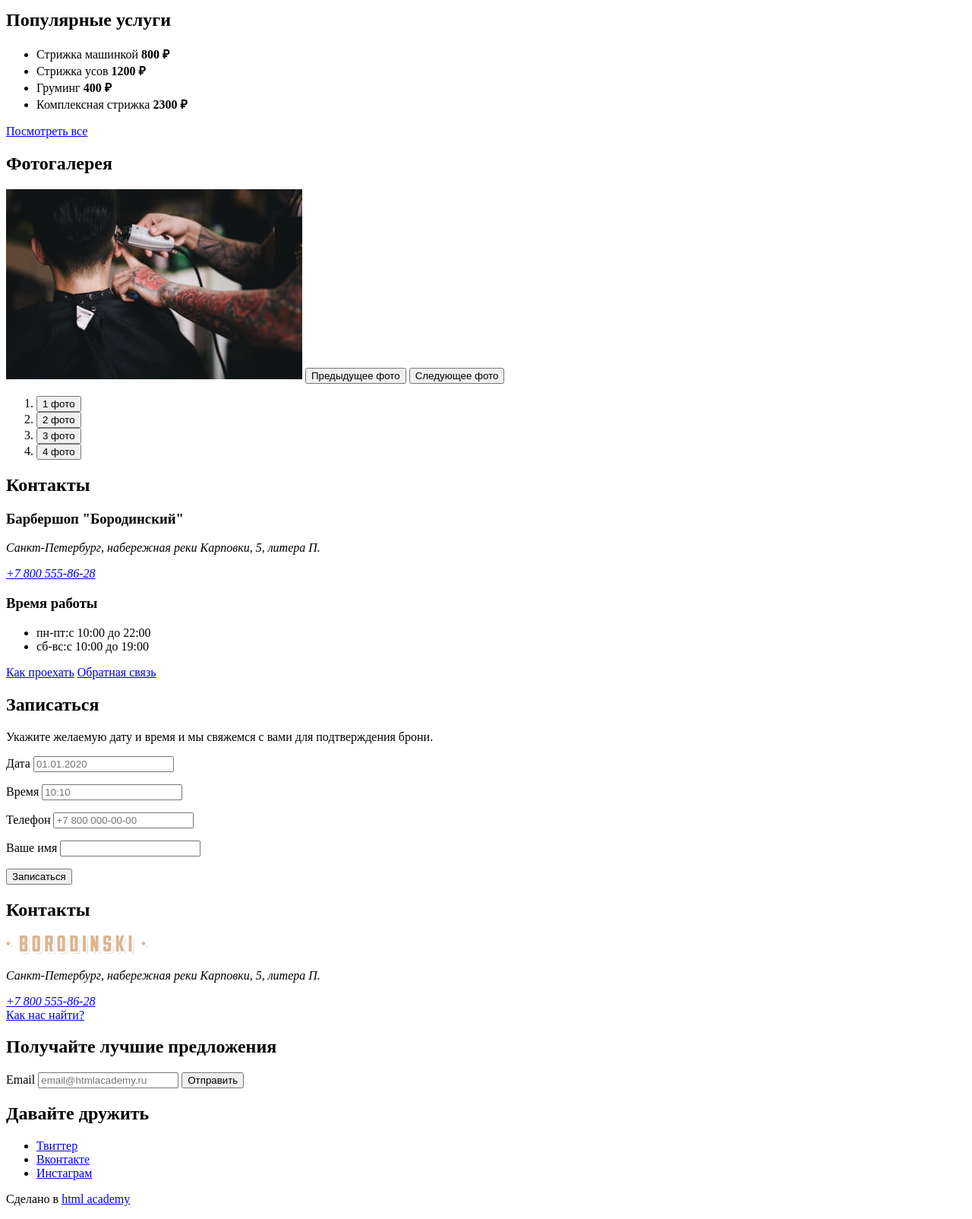
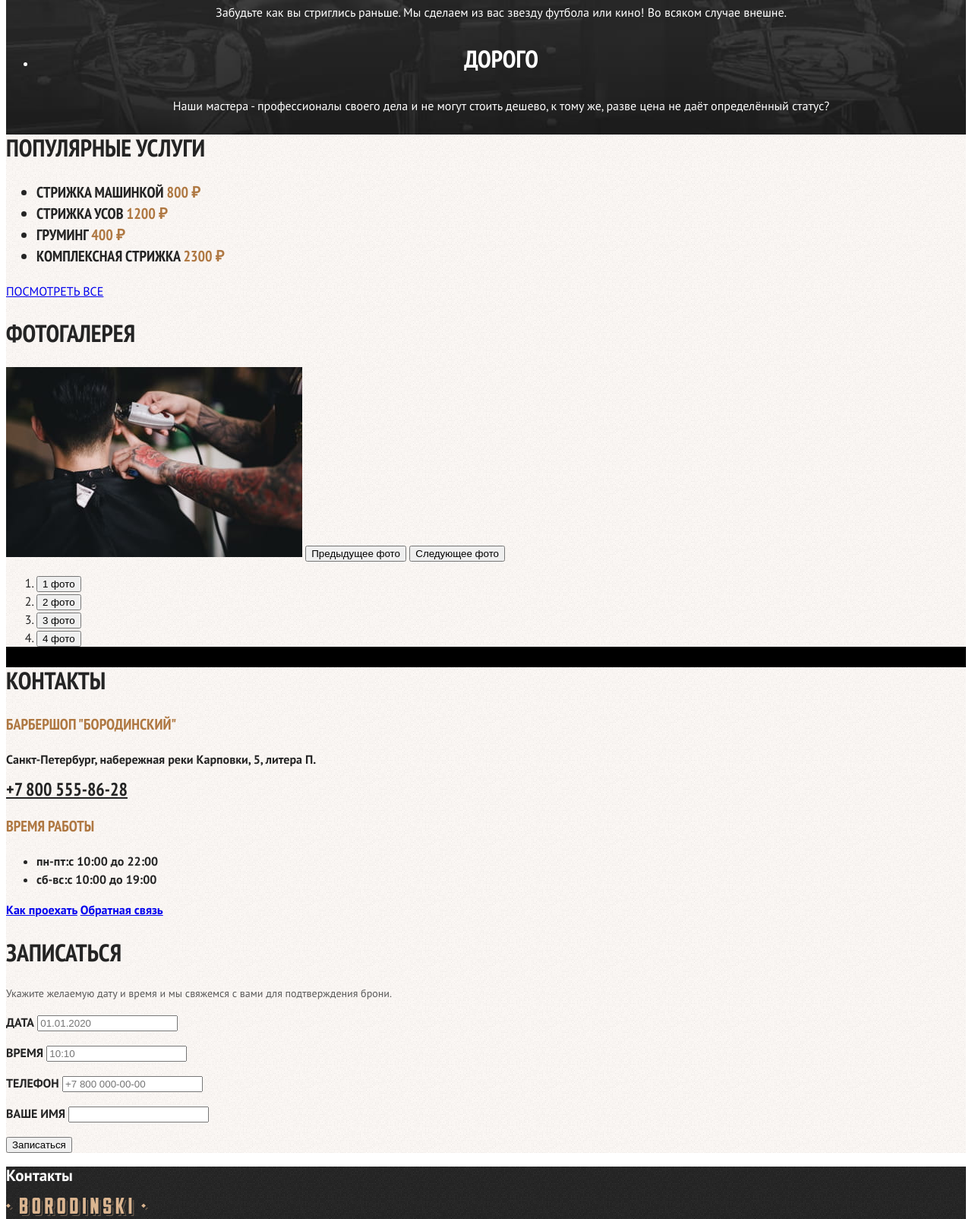
Before and after one commit to Art-Yakovlev/barbershop, a plain HTML site: page index.html in a window 1280 px wide. Shown: the part 663-2267 px from the top of the page at 76% size. Drawn offline with Linux system fonts and the light colour scheme.

Commit message:
Базовая стилизация проекта

```diff
--- a/index.html
+++ b/index.html
@@ -57,6 +57,7 @@
                     </li>
                 </ul>
             </section>
+            <div class="index-columns">
                 <section class="services">
                     <h2 class="services-title">Популярные услуги</h2>
                     <ul class="services-list">
@@ -111,6 +112,8 @@
                         </li>
                     </ol>
                 </section>
+            </div>
+            <div class="index-columns">
                 <section class="contacts">
                     <h2 class="contacts-title">Контакты</h2>
                     <h3 class="contacts-subtitle">Барбершоп "Бородинский"</h3>
@@ -128,27 +131,28 @@
                 </section>
                 <section class="appointment">
                     <h2 class="appointment-title">Записаться</h2>
-                <p class="">Укажите желаемую дату и время и мы свяжемся с вами для подтверждения брони.</p>
+                    <p class="appointment-description">Укажите желаемую дату и время и мы свяжемся с вами для подтверждения брони.</p>
                     <form class="appointment-form" action="https://echo.htmlacademy.ru/" method="post">
                         <p class="appointment-form-date">
-                        <label for="appointment-date">Дата</label>
+                            <label class="appointment-label" for="appointment-date">Дата</label>
                             <input type="text" id="appointment-date" name="appointment-date" placeholder="01.01.2020">
                         </p>
                         <p class="appointment-form-time">
-                        <label for="appointment-time">Время</label>
+                            <label class="appointment-label" for="appointment-time">Время</label>
                             <input type="text" id="appointment-time" name="appointment-time" placeholder="10:10">
                         </p>
                         <p class="appointment-form-phone">
-                        <label for="appointment-form-phone">Телефон</label>
+                            <label class="appointment-label" for="appointment-form-phone">Телефон</label>
                             <input type="tel" id="appointment-phone" name="appointment-phone" placeholder="+7 800 000-00-00">
                         </p>
                         <p class="appointment-form-name">
-                        <label for="appointment-date">Ваше имя</label>
+                            <label class="appointment-label" for="appointment-date">Ваше имя</label>
                             <input type="text" id="appointment-name" name="appointment-name">
                         </p>
                         <button class="button" type="submit">Записаться</button>
                     </form>
                 </section>
+            </div>
         </main>
         <footer class="page-footer">
             <section class="footer-contacts">
--- a/styles/styles.css
+++ b/styles/styles.css
@@ -29,3 +29,245 @@
 }
 
 /*Global*/
+body{
+    font-family: "PT Sans", sans-serif;
+    font-size: 16px;
+    line-height: 24px;
+    color: #000000;
+    background-color: #FFFFFF;
+}
+
+/*Header*/
+.page-header{
+    color: #ffffff;
+    background-color: #000000;
+}
+.navigation-link{
+    font-family: "PT Sans Narrow", sans-serif;
+    line-height: 22px;
+    font-weight: 700;
+    text-align: center;
+    text-decoration: none;
+    text-transform: uppercase;
+    color: inherit;
+}
+
+/*Main*/
+.main-index{
+    color: #FFFFFF;
+    background-color: #000000;
+    background-image: url("../images/background.jpg");
+    background-size: 100% auto;
+    background-repeat: no-repeat;
+}
+.advantages-list{
+    text-align: center;
+}
+.advantages-title{
+    font-family: "PT Sans Narrow", sans-serif;
+    font-size: 32px;
+    line-height: 35px;
+    text-transform: uppercase;
+}
+.index-columns{
+    color: #242424;
+    background-color: #FBF7F4;
+    background-image: url("../images/pattern.png");
+}
+
+/*Services*/
+.services{
+    text-transform: uppercase;
+}
+.services-title{
+    font-family: "PT Sans Narrow", sans-serif;
+    font-size: 32px;
+    line-height: 35px;
+    font-weight: 700;
+}
+.services-list{
+    font-family: "PT Sans Narrow", sans-serif;
+    font-size: 20px;
+    line-height: 28px;
+    font-weight: 700;
+}
+.services-price{
+    color: #AF7842;
+}
+
+/*Gallery*/
+.gallery-title{
+    font-family: "PT Sans Narrow", sans-serif;
+    font-size: 32px;
+    line-height: 35px;
+    font-weight: 700;
+    text-transform: uppercase;
+}
+
+/*Contacts*/
+.contacts{
+    font-weight: 700;
+}
+.contacts-title{
+    font-family: "PT Sans Narrow", sans-serif;
+    font-size: 32px;
+    line-height: 35px;
+    text-transform: uppercase;
+}
+.contacts-address{
+    font-style: normal;
+}
+.contacts-subtitle{
+    font-family: "PT Sans Narrow", sans-serif;
+    font-size: 20px;
+    line-height: 28px;
+    text-transform: uppercase;
+    color: #AF7842;
+}
+.contacts-phone{
+    font-family: "PT Sans Narrow", sans-serif;
+    font-size: 24px;
+    line-height: 29x;
+    text-decoration-line: underline;
+    text-transform: uppercase;
+    color: #242424;
+}
+
+/*Appointment*/
+.appointment-title{
+    font-family: "PT Sans Narrow", sans-serif;
+    font-size: 32px;
+    line-height: 35px;
+    font-weight: 700;
+    text-transform: uppercase;
+}
+.appointment-description{
+    font-size: 14px;
+    line-height: 20px;
+    color: #595959;
+}
+.appointment-form{
+    color: #242424;
+}
+.appointment-label{
+    line-height: 22px;
+    font-weight: 700;
+    text-transform: uppercase;
+}
+
+/*Footer*/
+.page-footer{
+    font-size: 14px;
+    font-weight: 700;
+    color: #FFFFFF;
+    background-color: #242424;
+    background-image: url("../images/pattern.png");
+}
+.page-footer a{
+    color: #FFFFFF;
+}
+.page-footer .htmlacademy-link{
+    color: #DBB590;
+}
+.page-footer-title{
+    font-family: "PT Sans Narrow", sans-serif;
+    font-size: 20px;
+    line-height: 28px;
+    text-transform: uppercase;
+}
+.footer-contacts-address{
+    font-style: normal;
+}
+.footer-contacts-address p{
+    line-height: 20px;
+}
+.footer-contacts-phone{
+    font-family: "PT Sans Narrow", sans-serif;
+    font-size: 20px;
+    line-height: 28px;
+    text-decoration-line: underline;
+}
+.footer-contacts-map-link{
+    font-family: "PT Sans Narrow", sans-serif;
+    font-size: 20px;
+    line-height: 26px;
+    text-decoration-line: underline;
+    text-transform: uppercase;
+}
+
+/*Inner*/
+.main-inner{
+    color: #242424;
+    background-color: #FBF7F4;
+    background-image: url("../images/pattern.png");
+}
+.inner-header-title{
+    font-family: "PT Sans Narrow", sans-serif;
+    font-size: 32px;
+    line-height: 35px;
+    text-transform: uppercase;
+}
+
+/*Breadcrumbs*/
+.breadcrumbs{
+    line-height: 22px;
+    color: #242424;
+}
+
+/*Catalog filter*/
+.catalog-filter-title{
+    font-family: "PT Sans Narrow", sans-serif;
+    font-size: 20px;
+    line-height: 28px;
+    font-weight: 700;
+    text-transform: uppercase;
+}
+.control-label{
+    line-height: 24px;
+    font-weight: 700;
+}
+
+/*Sorting container*/
+.sorting-container{
+    color: #242424;
+    background-color: #FFFFFF;
+}
+
+/*Product card*/
+.product-card{
+    background-color: #FFFFFF;
+}
+.product-card-link{
+    text-decoration: none;
+}
+.product-card-title{
+    font-size: 16px;
+    line-height: 24px;
+    font-weight: 700;
+    color: #000000;
+}
+.product-card-price{
+    font-family: "PT Sans Narrow", sans-serif;
+    font-size: 24px;
+    line-height: 29px;
+    color: #814B18;
+}
+
+/*Pagination*/
+.pagination{
+    background-color: #FFFFFF;
+}
+.pagination-link{
+    line-height: 16px;
+    font-weight: 700;
+    text-decoration: none;
+    color: #FFFFFF;
+    background-color: #000000;
+}
+.pagination-current{
+    color: #242424;
+    background-color: #FFFFFF;
+}
+.pagination-disabled{
+    background-color: #595959;
+}
```
Also changed, not shown: catalog.html (+11 -9 lines). Lines whose indentation alone changed are shown as unchanged.
